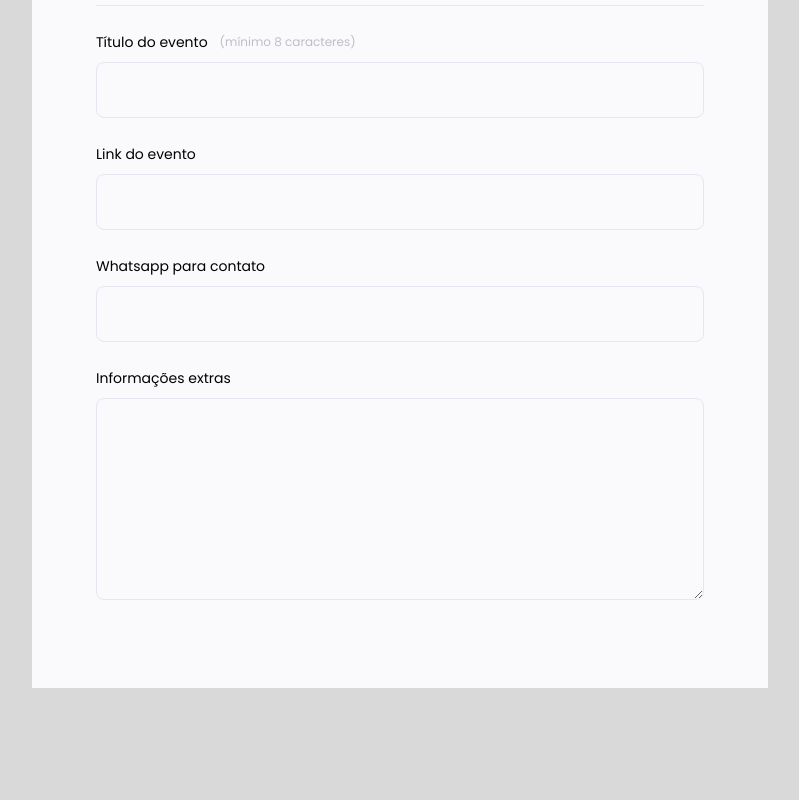
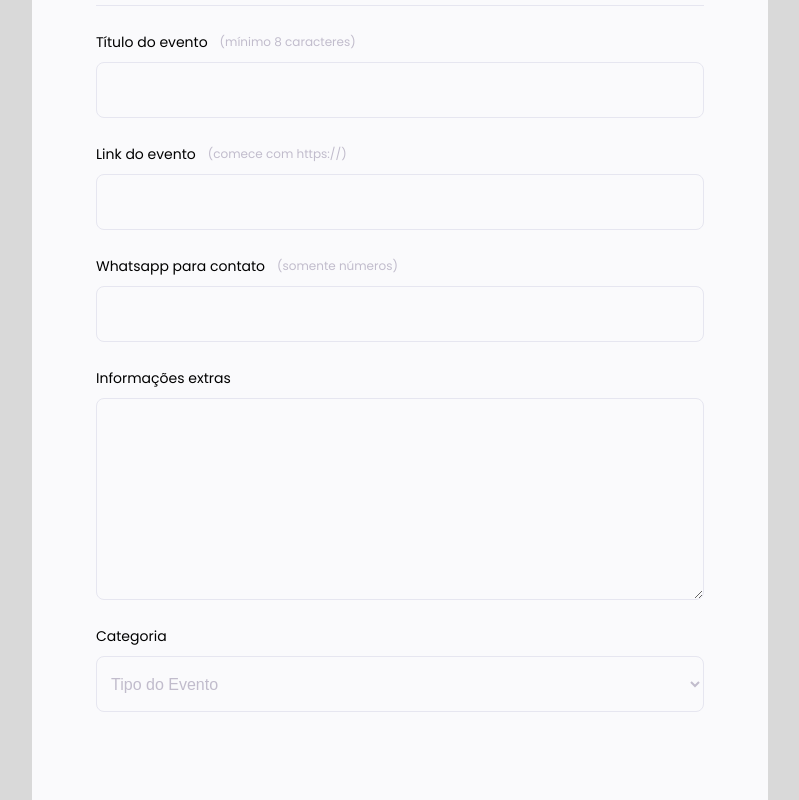
Before and after one commit to alexandrecabraldev/Formulario-2, a React (Vite) app: page / in a window 1280 px wide. Shown: the part 387-1187 px from the top of the page, without its empty margins (240-1039 px from the left). Before the commit the page ends 1075 px from the top, so only its background shows below. Built offline with nearby package versions, Linux system fonts and the light colour scheme.

Commit message:
added and styled select button

```diff
--- a/src/componensts/Form.tsx
+++ b/src/componensts/Form.tsx
@@ -55,7 +55,7 @@ const ContainerInputLabel = styled.div`
         line-height: 1.5rem;
     }
 
-    input[type="text"]{
+    input[type="text"], select{
         height: 3.5rem;
         background-color: ${props=>props.theme.backgroundForm};
         border: 1px solid ${props=>props.theme.border};
@@ -63,10 +63,22 @@ const ContainerInputLabel = styled.div`
         padding: 10px;
         font-size: 1rem;
 
+
         &:focus{
             outline:1px solid ${props=>props.theme.focus};
         }
     }
+
+    select{
+        color: ${props=>props.theme.textPlaceholder};
+
+        option{
+            color: black;
+        }
+    }
+
+
+
 
     textarea{
         border-radius: 8px;
@@ -95,12 +107,18 @@ export function Form(){
             </ContainerInputLabel>
 
             <ContainerInputLabel>
-                <label>Link do evento</label>
+                <ContainerLabelTitle>
+                    <label>Link do evento</label>
+                    <span>(comece com https://)</span>
+                </ContainerLabelTitle>
                 <input type="text" title="inputText"/>
             </ContainerInputLabel>
 
             <ContainerInputLabel>
-                <label>Whatsapp para contato</label>
+                <ContainerLabelTitle>
+                    <label>Whatsapp para contato</label>
+                    <span>(somente números)</span>
+                </ContainerLabelTitle>
                 <input type="text" title="inputText"/>
             </ContainerInputLabel>
 
@@ -108,6 +126,17 @@ export function Form(){
                 <label>Informações  extras</label>
                 <textarea name="textarea" id="" cols={30} rows={10} title="textArea"></textarea>
             </ContainerInputLabel>
+
+            <ContainerInputLabel>
+                <label>Categoria</label>
+                <select name="" id="" title="select">
+                    <option value="placeholder" selected hidden disabled>Tipo do Evento</option>
+                    <option value="value One">Value One</option>
+                    <option value="value two">Value two</option>
+                    <option value="value three">Value three</option>
+                    <option value="value four">Value four</option>
+                </select>
+            </ContainerInputLabel>
         </Fieldset>
     );
 }
```
